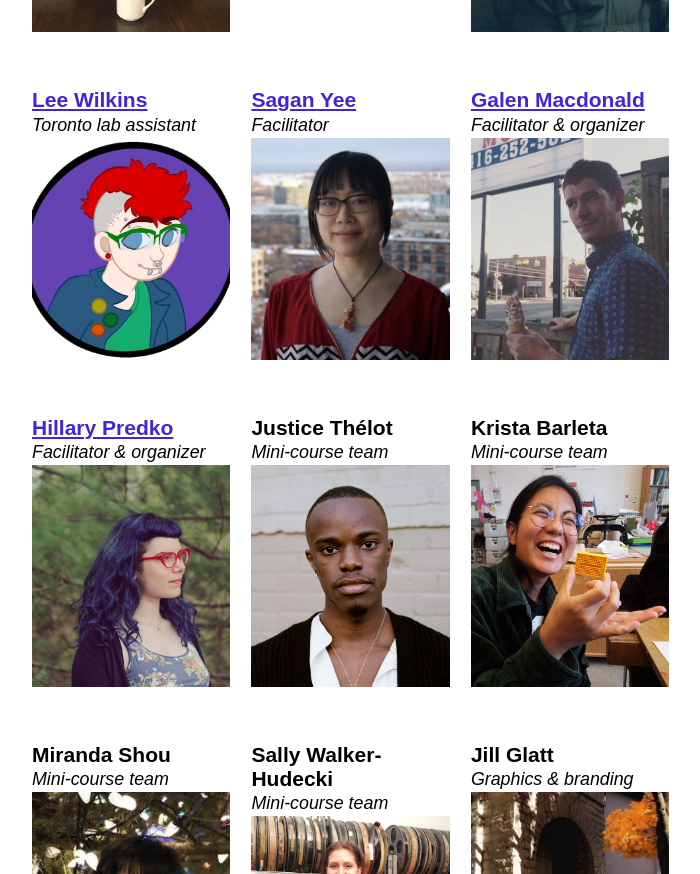
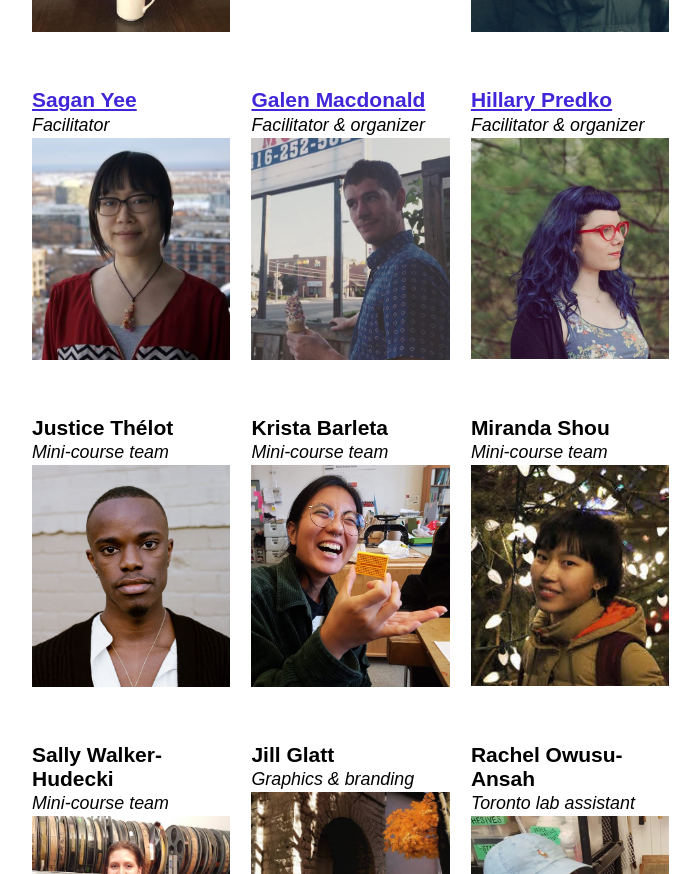
Before and after one commit to uniphil/ones-and-zeros, a plain HTML site: page about/index.html in a window 1280 px wide. Shown: the part 1103-1977 px from the top of the page, without its empty margins (286-986 px from the left). Drawn offline with Linux system fonts and the light colour scheme.

Commit message:
update
on request

```diff
--- a/about/index.html
+++ b/about/index.html
@@ -76,11 +76,6 @@
             <h4><a href="http://asadchishti.com/">Asad Chishti</a></h4>
             <p>Advisor</p>
             <img alt="Asad Chishti" src="asad.jpg" />
-          </div>
-          <div class="person">
-            <h4><a href="http://leecyb.org">Lee Wilkins</a></h4>
-            <p>Toronto lab assistant</p>
-            <img alt="Lee Wilkins" src="lee.jpg" />
           </div>
           <div class="person">
             <h4><a href="http://www.saganyee.com/">Sagan Yee</a></h4>
```
